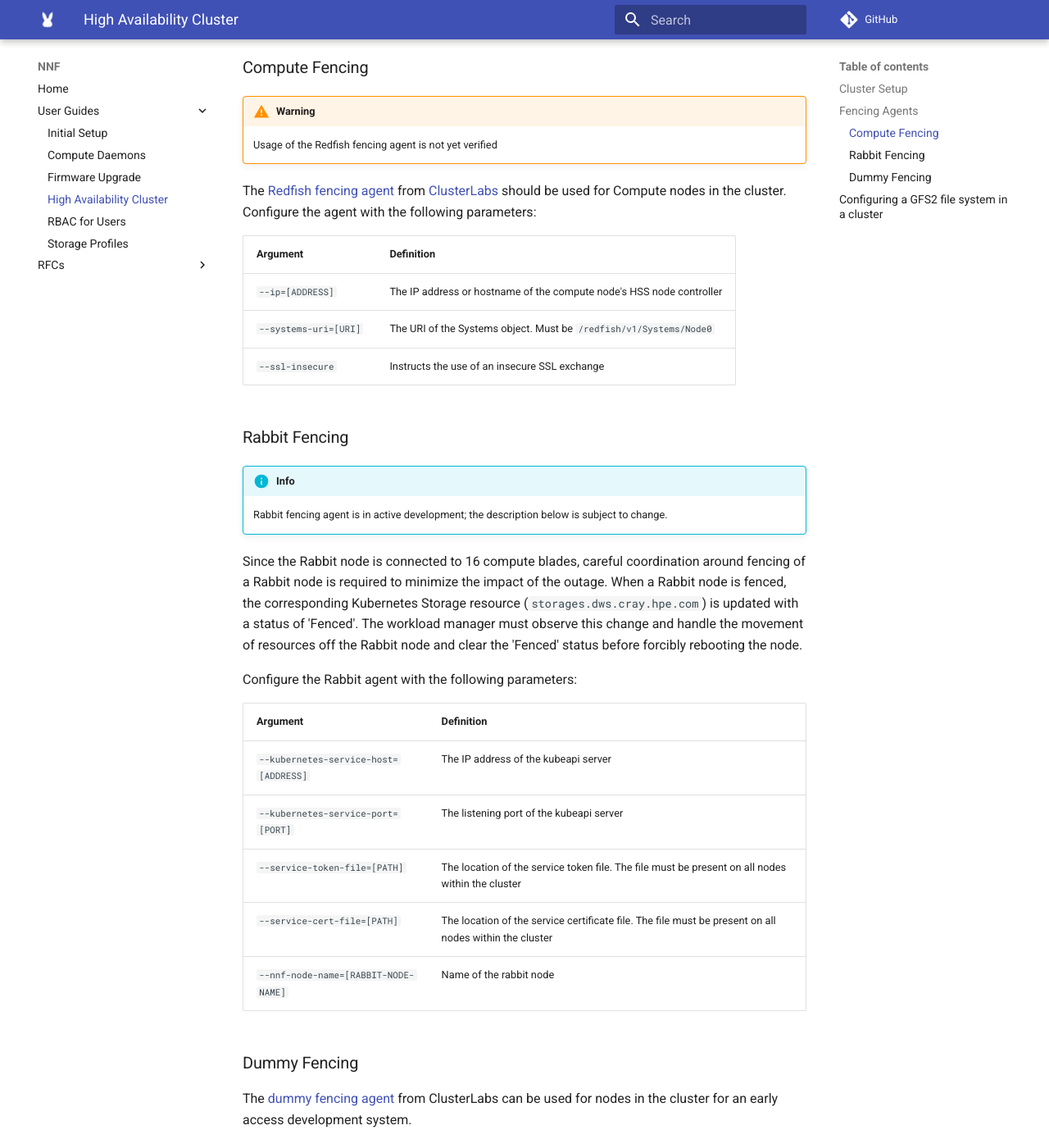
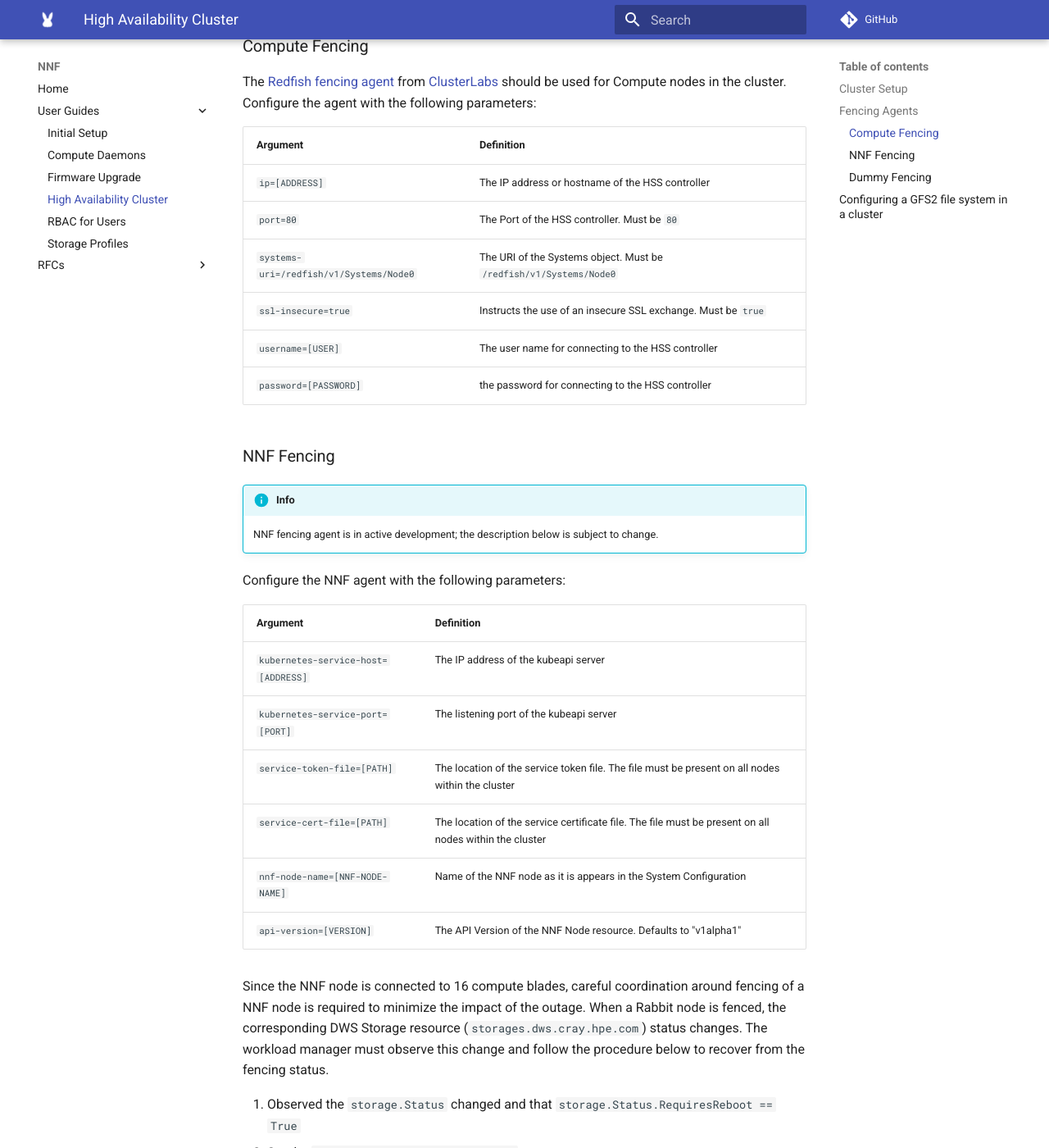
Before and after one commit to NearNodeFlash/NearNodeFlash.github.io, an MkDocs documentation site: the page built from docs/guides/ha-cluster/readme.md, in a window 1280 px wide and 1400 px high, scrolled down 759 px. Shown: the whole window at 82% size. Built offline with MkDocs 1.6.1 and Material for MkDocs 9.7.7, drawn with Linux system fonts in a browser that asks for light colours; comment, search, counter and statistics services are not loaded; some of the changed text lies outside the part shown.

Commit message:
Continued changes for NNF fencing (#22)
* Changes for NNF Fencing

Signed-off-by: Nate Thornton <nate.thornton@hpe.com>

```diff
--- a/docs/guides/ha-cluster/readme.md
+++ b/docs/guides/ha-cluster/readme.md
@@ -5,10 +5,10 @@
 
 # High Availability Cluster
 
-Rabbit software supports provisioning of Red Hat GFS2 (Global File System 2) storage. Per Red Hat:
+NNF software supports provisioning of Red Hat GFS2 (Global File System 2) storage. Per RedHat:
 > GFS2 allows multiple nodes to share storage at a block level as if the storage were connected locally to each cluster node. GFS2 cluster file system requires a cluster infrastructure.
 
-Therefore, in order to use GFS2, the Rabbit and its associated compute nodes must form a high availability cluster.
+Therefore, in order to use GFS2, the NNF node and its associated compute nodes must form a high availability cluster.
 
 ## Cluster Setup
 
@@ -24,34 +24,42 @@
 
 ### Compute Fencing
 
-!!! warning
-    Usage of the Redfish fencing agent is not yet verified
-
 The [Redfish fencing agent](https://github.com/ClusterLabs/fence-agents/tree/main/agents/redfish) from [ClusterLabs](https://github.com/ClusterLabs/fence-agents) should be used for Compute nodes in the cluster. Configure the agent with the following parameters:
 
 | Argument | Definition |
 | -------- | ---------- |
-| `--ip=[ADDRESS]` | The IP address or hostname of the compute node's HSS node controller |
-|`--systems-uri=[URI]` | The URI of the Systems object. Must be `/redfish/v1/Systems/Node0` |
-|`--ssl-insecure` | Instructs the use of an insecure SSL exchange |
+| `ip=[ADDRESS]` | The IP address or hostname of the HSS controller |
+| `port=80` | The Port of the HSS controller. Must be `80` |
+| `systems-uri=/redfish/v1/Systems/Node0` | The URI of the Systems object. Must be `/redfish/v1/Systems/Node0` |
+| `ssl-insecure=true` | Instructs the use of an insecure SSL exchange. Must be `true` |
+| `username=[USER]` | The user name for connecting to the HSS controller |
+| `password=[PASSWORD]` | the password for connecting to the HSS controller |
 
 
-### Rabbit Fencing
+### NNF Fencing
 
 !!! info
-    Rabbit fencing agent is in active development; the description below is subject to change.
+    NNF fencing agent is in active development; the description below is subject to change.
 
-Since the Rabbit node is connected to 16 compute blades, careful coordination around fencing of a Rabbit node is required to minimize the impact of the outage. When a Rabbit node is fenced, the corresponding Kubernetes Storage resource (`storages.dws.cray.hpe.com`) is updated with a status of 'Fenced'. The workload manager must observe this change and handle the movement of resources off the Rabbit node and clear the 'Fenced' status before forcibly rebooting the node.
-
-Configure the Rabbit agent with the following parameters:
+Configure the NNF agent with the following parameters:
 
 | Argument | Definition |
 | -------- | ---------- |
-| `--kubernetes-service-host=[ADDRESS]` | The IP address of the kubeapi server |
-| `--kubernetes-service-port=[PORT]` | The listening port of the kubeapi server |
-| `--service-token-file=[PATH]` | The location of the service token file. The file must be present on all nodes within the cluster |
-| `--service-cert-file=[PATH]` | The location of the service certificate file. The file must be present on all nodes within the cluster |
-| `--nnf-node-name=[RABBIT-NODE-NAME]` | Name of the rabbit node |
+| `kubernetes-service-host=[ADDRESS]` | The IP address of the kubeapi server |
+| `kubernetes-service-port=[PORT]` | The listening port of the kubeapi server |
+| `service-token-file=[PATH]` | The location of the service token file. The file must be present on all nodes within the cluster |
+| `service-cert-file=[PATH]` | The location of the service certificate file. The file must be present on all nodes within the cluster |
+| `nnf-node-name=[NNF-NODE-NAME]` | Name of the NNF node as it is appears in the System Configuration |
+| `api-version=[VERSION]` | The API Version of the NNF Node resource. Defaults to "v1alpha1" |
+
+Since the NNF node is connected to 16 compute blades, careful coordination around fencing of a NNF node is required to minimize the impact of the outage. When a Rabbit node is fenced, the corresponding DWS Storage resource (`storages.dws.cray.hpe.com`) status changes. The workload manager must observe this change and follow the procedure below to recover from the fencing status.
+
+1. Observed the `storage.Status` changed and that `storage.Status.RequiresReboot == True`
+2. Set the `storage.Spec.State := Disabled`
+4. Wait for a change to the Storage status `storage.Status.State == Disabled`
+5. Reboot the NNF node
+6. Set the `storage.Spec.State := Enabled`
+7. Wait for `storage.Status.State == Enabled`
 
 ### Dummy Fencing
 
```
Also changed, not shown: docs/guides/ha-cluster/fence_nnf.py (added, +218 -0 lines), docs/guides/ha-cluster/notes.md (added, +5 -0 lines).
